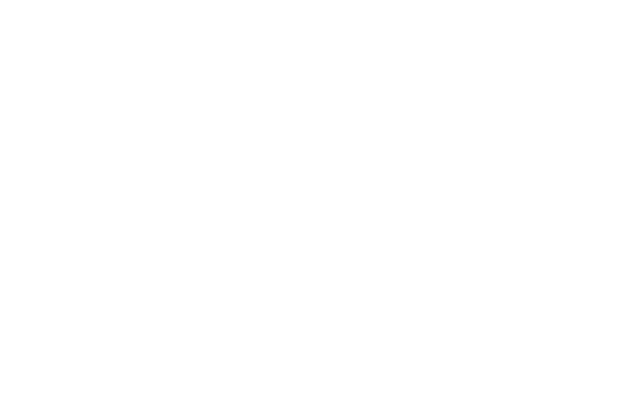
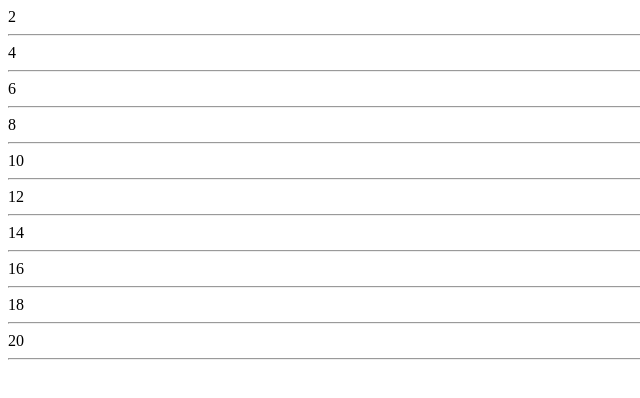
Before and after one commit to sanazSeifi/My-First-Typescript--Project, a React (Create React App) app: page /users in a window 1280 px wide. Before the commit this address had no page. Shown: the top 398 px of the page, without its empty margins (0-640 px from the left). Built offline with nearby package versions, Linux system fonts and the light colour scheme.

Commit message:
Adding Dynamic Params/Navigation

```diff
--- a/src/components/app/App.tsx
+++ b/src/components/app/App.tsx
@@ -1,6 +1,8 @@
 import { BrowserRouter, Routes, Route } from "react-router-dom";
 import TriangleCalculator from "../pages/TriangleCalcuator";
 import RectangleCalculator from "../pages/RectangleCalculator";
+import UsersList from "../pages/UsersList";
+import UserDetail from "../pages/UserDetail";
 
 function App() {
   return (
@@ -10,6 +12,8 @@ function App() {
         <Route path="/jafar" element={<div>Man Jafar Hastam!</div>} />
         <Route path="/triangle" element={<TriangleCalculator />} />
         <Route path="/rectangle" element={<RectangleCalculator />} />
+        <Route path="/users" element={<UsersList />} />
+        <Route path="/users/:id" element={<UserDetail />} />
       </Routes>
     </BrowserRouter>
   );
--- a/src/components/forms/Number.tsx
+++ b/src/components/forms/Number.tsx
@@ -21,10 +21,4 @@ function InputNumber(props: Props) {
   );
 }
 
-// interface Props2{
-//   value:number;
-//   onchange: (value : number)=> void;
-//   className?: string;
-// }
-
 export default InputNumber;
--- a/src/components/pages/RectangleCalculator.tsx
+++ b/src/components/pages/RectangleCalculator.tsx
@@ -1,4 +1,5 @@
 import { useState } from "react";
+import { useNavigate } from "react-router-dom";
 import { RectangleEdges } from "../../models/rectangle.model";
 import Input from "../forms/Input";
 import InputNumber from "../forms/Number";
@@ -12,10 +13,11 @@ function RectangleCalculator() {
     edge3: 0,
     edge4: 0,
   });
-
+  const navigator = useNavigate();
   return (
     <>
       <h1>Here is the calculation of Rectangle</h1>
+      <div onClick={()=>{navigator("/triangle")}} >Go to TriangleCalculator</div>
       <hr />
       <label>Inter Your Name</label>
       <Input
--- /dev/null
+++ b/src/components/pages/UserDetail.tsx
@@ -0,0 +1,12 @@
+import { useParams } from "react-router-dom";
+
+function UserDetail() {
+const {id} = useParams();
+  return (
+   <div>
+     {`man user ${id} hastam`}
+   </div>
+  );
+}
+
+export default UserDetail;
--- /dev/null
+++ b/src/components/pages/UsersList.tsx
@@ -0,0 +1,20 @@
+import { useNavigate } from "react-router-dom";
+
+function UsersList() {
+  let array: Array<number> = [1, 2, 3, 4, 5, 6, 7, 8, 9, 10];
+  const navigator = useNavigate();
+  return (
+    <div>
+      {array.map((item: number, index: number) => {
+        return (
+          <>
+            <div onClick={()=>{navigator(`/users/${item}`)}}>{item *2}</div>
+            <hr />
+          </>
+        );
+      })}
+    </div>
+  );
+}
+
+export default UsersList;
```
